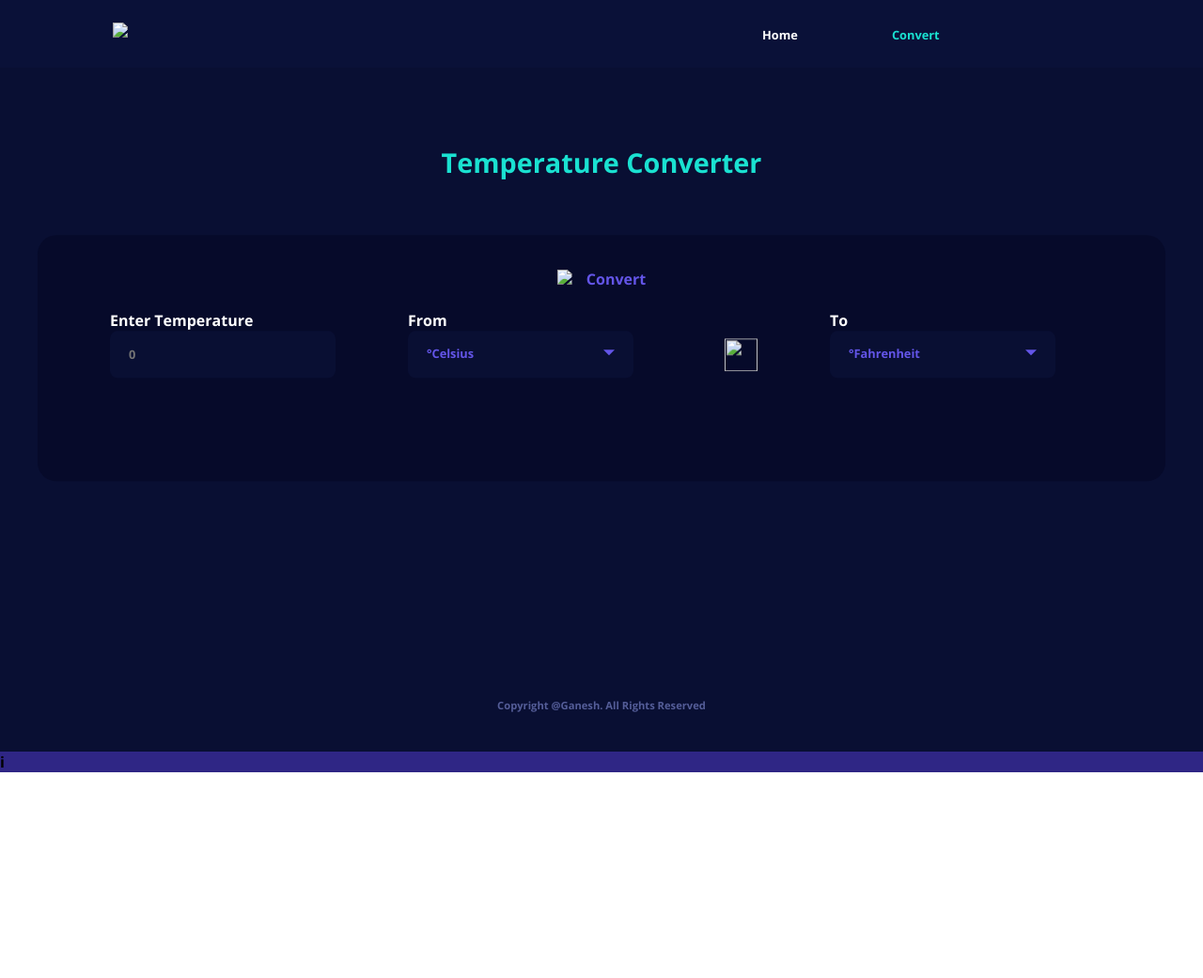
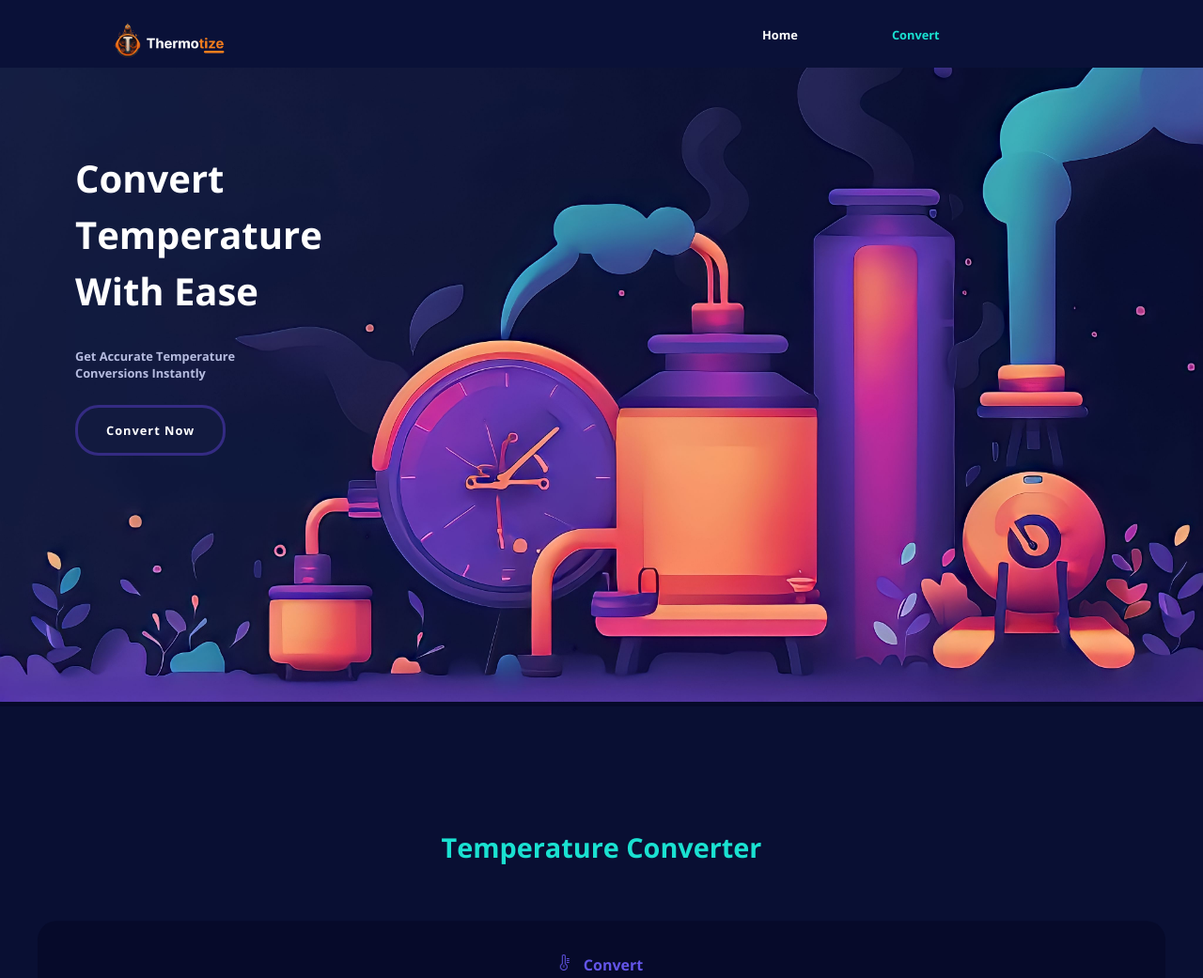
Before and after one commit to Ganeshdojo/CodeAlpha_Temperature_Converter, a plain HTML site: page index.html in a window 1280 px wide. Shown: the top 1041 px of the page at 94% size. Before the commit the page ends 822 px from the top, so only its background shows below. Drawn offline with nearby package versions, Linux system fonts and the light colour scheme.

Commit message:
Update index.html

```diff
--- a/index.html
+++ b/index.html
@@ -5,7 +5,7 @@
     <meta http-equiv="X-UA-Compatible" content="IE=edge">
     <meta name="viewport" content="width=device-width, initial-scale=1.0">
     <title>Tempertaure Converter</title>
-    <link rel="icon" type="image/x-icon" href="/Temprature Converter/images/favicon.png">
+    <link rel="icon" type="image/x-icon" href="/images/favicon.png">
     <link rel="stylesheet" href="style.css">
     <link rel="preconnect" href="https://fonts.googleapis.com">
     <link rel="preconnect" href="https://fonts.gstatic.com" crossorigin>
@@ -15,7 +15,7 @@
 
     <!------header----->
     <header>
-            <a href="#" class="logo"><img src="/Temprature Converter/images/logo.png"></a>
+            <a href="#" class="logo"><img src="/images/logo.png"></a>
         <ul class="navlist">
             <li><a href="#home">Home</a></li>
             <li><a href="#converter" class="active">Convert</a></li>
@@ -24,7 +24,7 @@
 
     <!-----home----->
     <section id="home">
-        <div class="bg"><img src="/Temprature Converter/images/bg.jpg"></div>
+        <div class="bg"><img src="/images/bg.jpg"></div>
         <div class="container">
             <h1>Convert <br>Temperature<br>With Ease</h1>
             <h4>Get Accurate Temperature <br>Conversions Instantly</h4>
@@ -37,7 +37,7 @@
         <h2>Temperature Converter</h2>
 
         <form class="container" id="calcTemp" return false">
-            <span><img src="/Temprature Converter/images/icon.png">Convert</span>
+            <span><img src="/images/icon.png">Convert</span>
             <div class="fields">
                 <div>
                     <label for="temp">Enter Temperature</label><br>
@@ -55,7 +55,7 @@
                       </div>
                 </div>
                 <div class="icon">
-                    <img src="/Temprature Converter/images/exchange.png" class="exchange">
+                    <img src="/images/exchange.png" class="exchange">
                 </div>
                 <div>
                     <label for="to">To</label><br>
```
